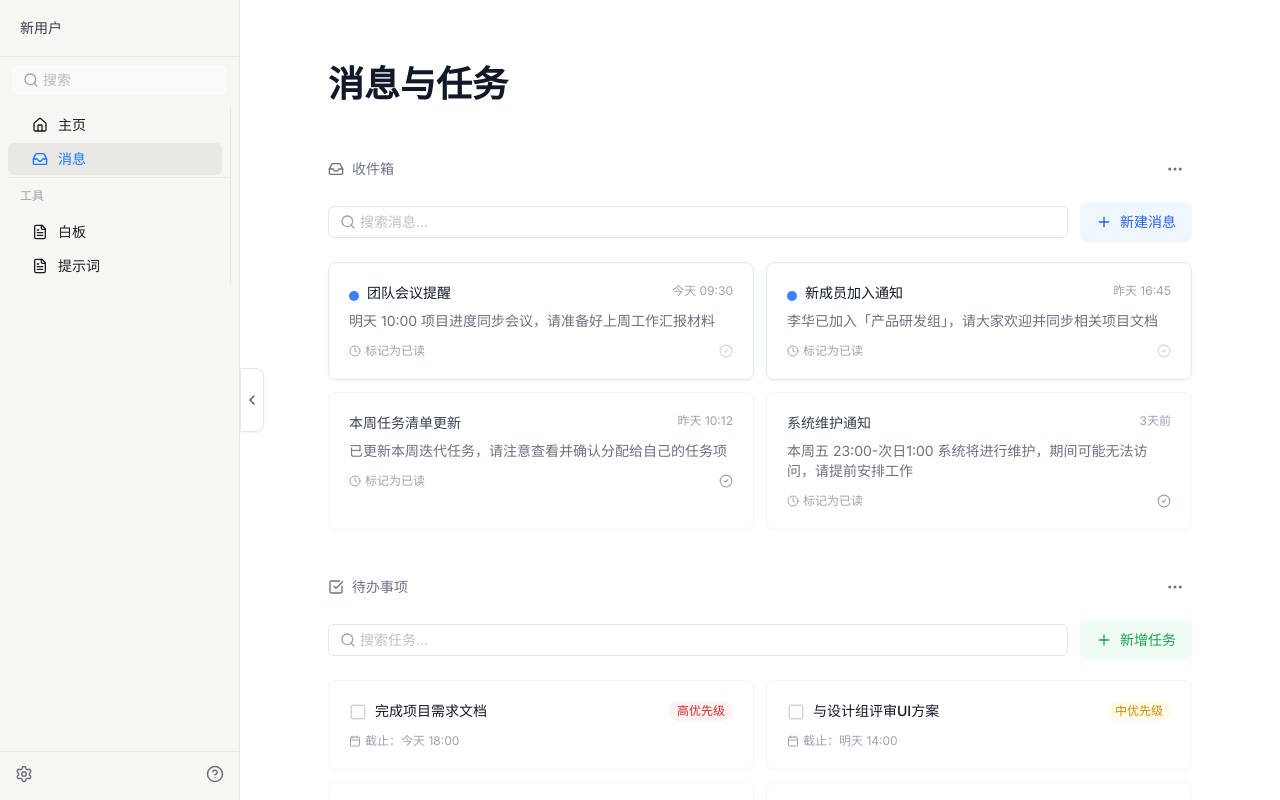
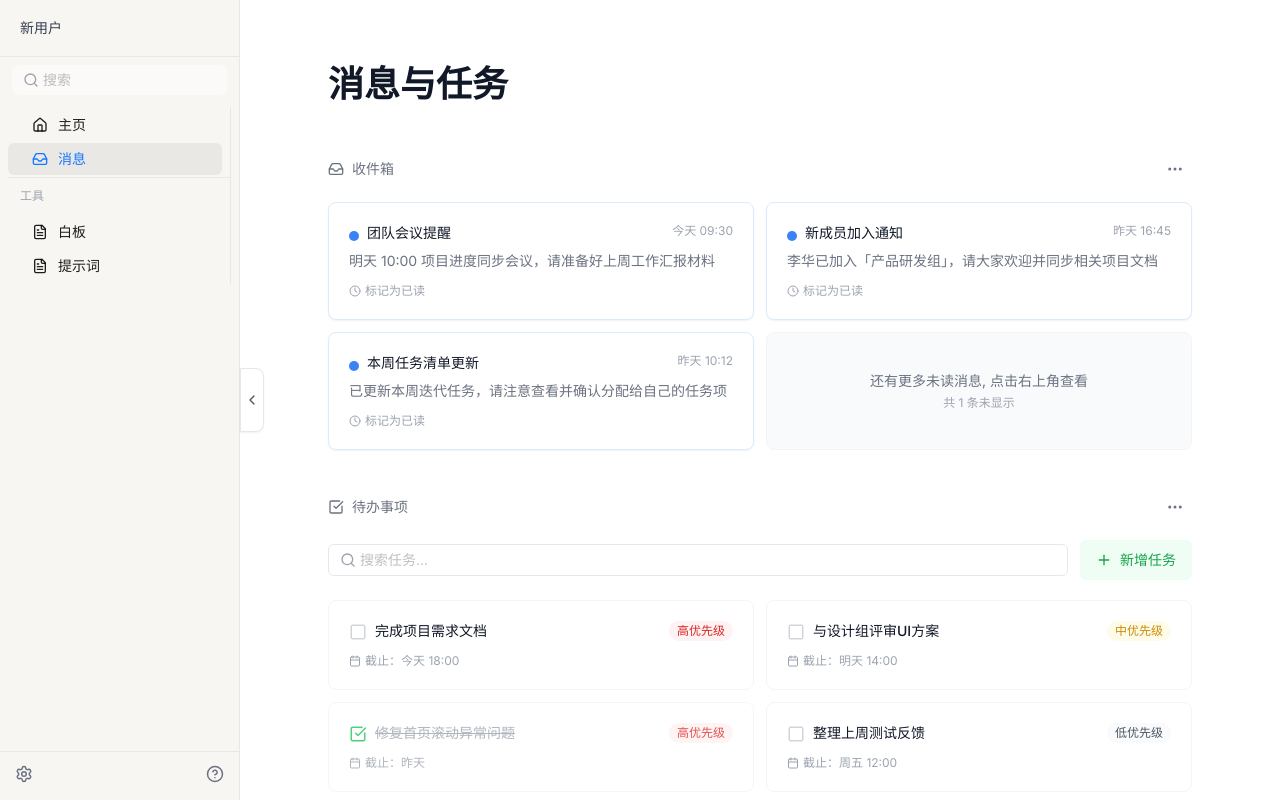
Before and after one commit to 0-bingci/excalidraw-nextjs, a Next.js app: page / in a window 1280 px wide. Both pictures are taken after a click on the item "消息". Built offline with nearby package versions, Linux system fonts and the light colour scheme; what @ant-design/nextjs-registry would draw is missing.

Commit message:
feat(message): 新增收件箱样式

```diff
--- a/src/page/Inbox.tsx
+++ b/src/page/Inbox.tsx
@@ -1,6 +1,6 @@
-// src/component/pages/InboxPage.tsx
 "use client";
 
+import { useState } from "react";
 import {
   Inbox,
   Plus,
@@ -11,13 +11,14 @@ import {
   CheckSquare,
   Square,
   Calendar,
-  Flag
+  Flag,
+  X,
 } from "lucide-react";
 import { Input } from "antd";
 
 export default function InboxPage() {
   // 模拟收件箱数据
-  const messages = [
+  const [messages, setMessages] = useState([
     {
       id: 1,
       title: "团队会议提醒",
@@ -37,16 +38,16 @@ export default function InboxPage() {
       title: "本周任务清单更新",
       content: "已更新本周迭代任务，请注意查看并确认分配给自己的任务项",
       time: "昨天 10:12",
-      unread: false,
+      unread: true,
     },
     {
       id: 4,
       title: "系统维护通知",
       content: "本周五 23:00-次日1:00 系统将进行维护，期间可能无法访问，请提前安排工作",
       time: "3天前",
-      unread: false,
+      unread: true,
     },
-  ];
+  ]);
 
   // 新增待办事项数据
   const todos = [
@@ -80,58 +81,71 @@ export default function InboxPage() {
     },
   ];
 
+  // 对话框状态管理
+  const [isDialogOpen, setIsDialogOpen] = useState(false);
+  const [filterType, setFilterType] = useState("全部");
+  const [dialogMessages, setDialogMessages] = useState(messages);
+
+  // 打开对话框
+  const openDialog = () => {
+    setIsDialogOpen(true);
+    setDialogMessages(messages);
+  };
+
+  // 关闭对话框
+  const closeDialog = () => {
+    setIsDialogOpen(false);
+  };
+
+  // 应用筛选
+  const applyFilter = (type) => {
+    setFilterType(type);
+    if (type === "未读") {
+      setDialogMessages(messages.filter((msg) => msg.unread));
+    } else if (type === "已读") {
+      setDialogMessages(messages.filter((msg) => !msg.unread));
+    } else {
+      setDialogMessages(messages);
+    }
+  };
+
   return (
     <main className="flex-1 overflow-y-auto">
-      {/* 头部问候语 */}
-      {/* <div className="max-w-5xl mx-auto px-20 py-16">
-        <div className="flex items-center justify-between mb-12">
-          <h1 className="text-4xl font-bold text-gray-900">消息与任务</h1>
-        </div>
-      </div> */}
-
       <div className="max-w-5xl mx-auto px-20 py-16">
         <div className="flex items-center justify-between mb-12">
           <h1 className="text-4xl font-bold text-gray-900">消息与任务</h1>
         </div>
-        {/* 1. 新增现代风格收件箱模块 */}
+
+        {/* 收件箱模块 */}
         <section className="mb-10">
-          {/* 收件箱标题 - 改为text-sm */}
           <div className="flex items-center justify-between mb-4">
             <div className="flex items-center gap-2 text-gray-500">
               <Inbox size={16} />
-              <h2 className="text-sm font-medium">收件箱</h2> {/* 改为text-sm */}
+              <h2 className="text-sm font-medium">收件箱</h2>
+              {/* <span className="text-xs px-2 py-0.5 bg-blue-50 text-blue-600 rounded-full">
+                未读
+              </span> */}
             </div>
-            <button className="p-2 hover:bg-gray-100 rounded-lg transition-colors">
+            <button
+              className="p-2 hover:bg-gray-100 rounded-lg transition-colors"
+              onClick={openDialog}
+              aria-label="消息筛选选项"
+            >
               <MoreHorizontal size={18} className="text-gray-500" />
             </button>
           </div>
 
-          {/* 现代风格收件箱操作栏 */}
-          <div className="flex flex-row items-center gap-3 mb-5"> {/* 减小底部间距 */}
-            <Input
-              placeholder="搜索消息..."
-              prefix={<Search size={16} className="text-gray-400" />}
-              variant="filled"
-              className="bg-white border border-gray-200 hover:border-gray-300 focus:ring-1 focus:ring-blue-400 focus:border-blue-400 flex-1 min-w-[180px] rounded-md"
-              size="middle"
-            />
-
-            <button
-              className="px-4 py-2 bg-blue-50 text-blue-600 rounded-md hover:bg-blue-100 transition-colors flex items-center gap-2 text-sm font-medium"
-              style={{ height: "40px" }}
-            >
-              <Plus size={16} />
-              <span>新建消息</span>
-            </button>
-          </div>
-
-          {/* 现代风格消息列表 - 减小与标题距离 */}
-          <div className="grid grid-cols-1 md:grid-cols-2 gap-3"> {/* 减小卡片间距 */}
-            {messages.map((msg) => (
+          {/* 消息列表 */}
+          {/* 消息列表 - 最多显示3条 + 超量提示 + 空数据处理 */}
+          <div className="grid grid-cols-1 md:grid-cols-2 gap-3">
+            {/* 1. 渲染未读消息（最多3条） */}
+            {messages
+              .filter((msg) => msg.unread) // 只筛选未读消息
+              .slice(0, 3) // 限制最多显示3条
+              .map((msg) => (
                 <div
                   key={msg.id}
-                className={`rounded-lg p-5 cursor-pointer transition-all duration-200 ${
-                  msg.unread
+                  className={`rounded-lg p-5 cursor-pointer transition-all duration-200 ${msg.unread
                     ? "bg-white border border-blue-100 shadow-sm hover:shadow"
                     : "bg-white border border-gray-100 hover:border-gray-200 hover:shadow-sm"
                     }`}
@@ -153,23 +167,46 @@ export default function InboxPage() {
                   </p>
 
                   <div className="flex items-center justify-between text-xs">
-                  <span className="text-gray-400 flex items-center">
+                    <span
+                      className="text-gray-400 flex items-center cursor-pointer hover:text-blue-500 transition-colors"
+                      onClick={() => {
+                        // 点击标记为已读（这里按业务逻辑调整：通常是unread从true→false，如需false→true可改值）
+                        setMessages(prev => prev.map(item =>
+                          item.id === msg.id ? { ...item, unread: false } : item
+                        ));
+                      }}
+                    >
                       <Clock size={12} className="mr-1" />
                       标记为已读
                     </span>
-                  <CheckCircle2
-                    size={14}
-                    className={`transition-colors ${
-                      msg.unread ? "text-gray-300" : "text-gray-400 hover:text-blue-500"
-                    }`}
-                  />
                   </div>
                 </div>
               ))}
+
+            {/* 2. 处理超量情况（未读消息>3条时，显示提示） */}
+            {messages.filter((msg) => msg.unread).length > 3 && (
+              <div className="rounded-lg p-5 bg-gray-50 border border-gray-100 flex flex-col items-center justify-center text-center">
+                <div className="text-sm text-gray-500 mb-1">还有更多未读消息, 点击右上角查看</div>
+                <div className="text-xs text-gray-400">
+                  共 {messages.filter((msg) => msg.unread).length - 3} 条未显示
+                </div>
+              </div>
+            )}
+
+            {/* 3. 处理空数据情况（无未读消息时，显示提示） */}
+            {messages.filter((msg) => msg.unread).length === 0 && (
+              <div className="rounded-lg p-8 bg-gray-50 border border-gray-100 flex flex-col items-center justify-center text-center col-span-1 md:col-span-2">
+                <div className="w-12 h-12 rounded-full bg-gray-100 flex items-center justify-center mb-3">
+                  <CheckCircle2 size={24} className="text-gray-400" />
+                </div>
+                <div className="text-sm font-medium text-gray-700 mb-1">暂无未读消息</div>
+                {/* <div className="text-xs text-gray-400">所有消息已标记为已读</div> */}
+              </div>
+            )}
           </div>
         </section>
 
-        {/* 2. 原收件箱模块改为待办事项模块 */}
+        {/* 待办事项模块 */}
         <section>
           <div className="flex items-center justify-between mb-4">
             <div className="flex items-center gap-2 text-gray-500">
@@ -181,7 +218,6 @@ export default function InboxPage() {
             </button>
           </div>
 
-          {/* 待办事项操作栏 */}
           <div className="flex flex-row items-center gap-3 mb-5">
             <Input
               placeholder="搜索任务..."
@@ -200,13 +236,11 @@ export default function InboxPage() {
             </button>
           </div>
 
-          {/* 待办事项列表 */}
           <div className="grid grid-cols-1 md:grid-cols-2 gap-3">
             {todos.map((todo) => (
               <div
                 key={todo.id}
-                className={`rounded-lg p-5 cursor-pointer transition-all duration-200 bg-white border ${
-                  todo.completed
+                className={`rounded-lg p-5 cursor-pointer transition-all duration-200 bg-white border ${todo.completed
                   ? "border-gray-100 opacity-80"
                   : "border-gray-100 hover:border-gray-200 hover:shadow-sm"
                   }`}
@@ -218,14 +252,12 @@ export default function InboxPage() {
                     ) : (
                       <Square size={18} className="text-gray-300 hover:text-gray-500 mt-0.5 flex-shrink-0" />
                     )}
-                    <h3 className={`text-sm font-medium ${
-                      todo.completed ? "text-gray-400 line-through" : "text-gray-900"
+                    <h3 className={`text-sm font-medium ${todo.completed ? "text-gray-400 line-through" : "text-gray-900"
                       }`}>
                       {todo.title}
                     </h3>
                   </div>
-                  <span className={`text-xs px-2 py-0.5 rounded-full ${
-                    todo.priority === "高"
+                  <span className={`text-xs px-2 py-0.5 rounded-full ${todo.priority === "高"
                     ? "bg-red-50 text-red-600"
                     : todo.priority === "中"
                       ? "bg-yellow-50 text-yellow-600"
@@ -250,6 +282,103 @@ export default function InboxPage() {
           </div>
         </section>
       </div>
+
+      {/* 优化后的筛选对话框 */}
+      {isDialogOpen && (
+        <div className="fixed inset-0 bg-black/20 backdrop-blur-sm flex items-center justify-center z-50 p-4">
+          {/* 对话框主体 - 增加圆角，优化阴影 */}
+          <div className="bg-white rounded-xl shadow-md w-full max-w-md overflow-hidden transform transition-all duration-300 scale-100">
+            {/* 关闭按钮区域 */}
+            <div className="flex justify-end p-3">
+              <button
+                onClick={closeDialog}
+                className="p-1.5 rounded-full hover:bg-gray-100 transition-colors"
+                aria-label="关闭"
+              >
+                <X size={18} className="text-gray-500" />
+              </button>
+            </div>
+
+            {/* 搜索框 - 与页面搜索框样式统一 */}
+            <div className="px-5 mb-4">
+              <Input
+                placeholder="搜索消息..."
+                prefix={<Search size={16} className="text-gray-400" />}
+                variant="filled"
+                className="bg-gray-50 border-0 hover:bg-gray-100 focus:bg-white rounded-lg"
+                size="middle"
+              />
+            </div>
+
+            {/* 筛选选项标签 - 一行排列，优化圆角和颜色 */}
+            <div className="flex px-4 pb-2">
+              <button
+                onClick={() => applyFilter("全部")}
+                className={`flex-1 py-2.5 mx-1 text-sm font-medium rounded-lg transition-all duration-200 ${filterType === "全部"
+                  ? "bg-blue-500 text-white shadow-sm"
+                  : "text-blue-600 hover:bg-blue-50"
+                  }`}
+              >
+                全部
+              </button>
+              <button
+                onClick={() => applyFilter("未读")}
+                className={`flex-1 py-2.5 mx-1 text-sm font-medium rounded-lg transition-all duration-200 ${filterType === "未读"
+                  ? "bg-blue-500 text-white shadow-sm"
+                  : "text-blue-600 hover:bg-blue-50"
+                  }`}
+              >
+                未读
+              </button>
+              <button
+                onClick={() => applyFilter("已读")}
+                className={`flex-1 py-2.5 mx-1 text-sm font-medium rounded-lg transition-all duration-200 ${filterType === "已读"
+                  ? "bg-blue-500 text-white shadow-sm"
+                  : "text-blue-600 hover:bg-blue-50"
+                  }`}
+              >
+                已读
+              </button>
+            </div>
+
+            {/* 对话框内的消息列表 - 增加圆角和间距 */}
+            <div className="max-h-72 overflow-y-auto">
+              {/* 有数据时渲染消息列表 */}
+              {dialogMessages.length > 0 ? (
+                dialogMessages.map((msg, index) => (
+                  <div
+                    key={msg.id}
+                    className={`p-4 hover:bg-gray-50 transition-colors ${index !== dialogMessages.length - 1 ? 'border-b border-gray-100' : ''
+                      }`}
+                  >
+                    <div className="flex items-start justify-between mb-2">
+                      <div className="flex items-center gap-2">
+                        {msg.unread && (
+                          <div className="w-2.5 h-2.5 bg-blue-500 rounded-full mt-1.5"></div>
+                        )}
+                        <h3 className={`text-sm font-medium ${msg.unread ? "text-gray-900" : "text-gray-700"}`}>
+                          {msg.title}
+                        </h3>
+                      </div>
+                      <span className="text-xs text-gray-400">{msg.time}</span>
+                    </div>
+                    <p className="text-sm text-gray-500 line-clamp-2">{msg.content}</p>
+                  </div>
+                ))
+              ) : (
+                // 空数据时显示提示文字，填充位置
+                <div className="p-12 flex flex-col items-center justify-center text-center">
+                  <div className="w-10 h-10 rounded-full bg-gray-100 flex items-center justify-center mb-3">
+                    <Inbox size={20} className="text-gray-400" />
+                  </div>
+                  <div className="text-sm font-medium text-gray-700 mb-1">暂无对应消息</div>
+                  <div className="text-xs text-gray-400">当前筛选条件下没有匹配的消息</div>
+                </div>
+              )}
+            </div>
+          </div>
+        </div>
+      )}
     </main>
   );
 }
```
Lines whose indentation alone changed are shown as unchanged.
